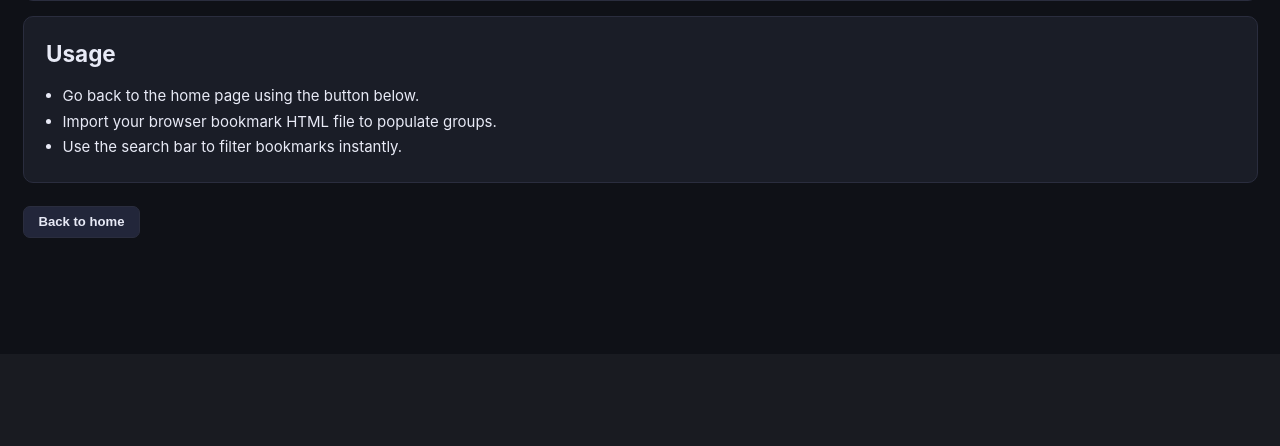
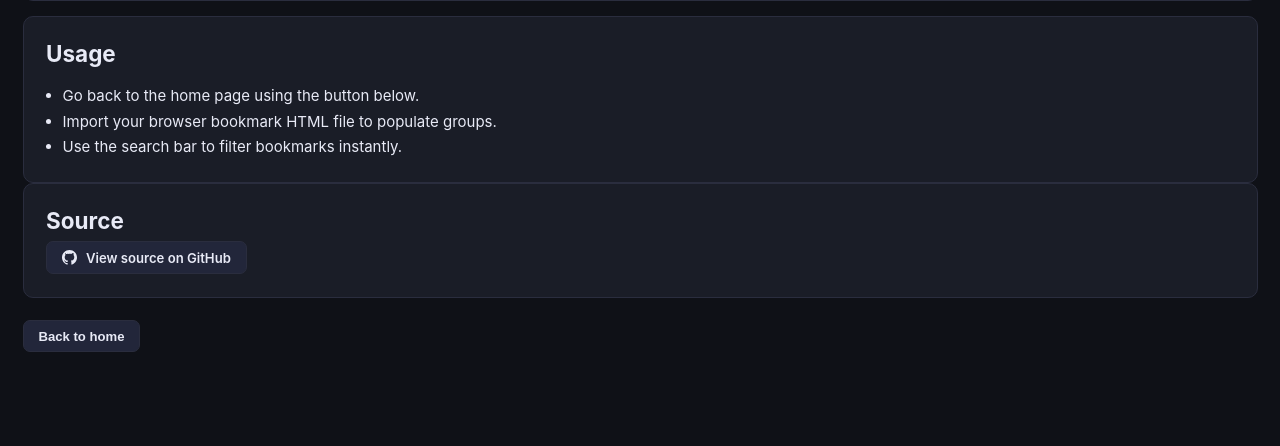
Before and after one commit to ftsiadimos/BookMark-App, a Flask app: page /about in a window 1280 px wide. Shown: the part 446-892 px from the top of the page. Before the commit the page ends 684 px from the top, so only its background shows below. Run offline with Flask 3, Linux system fonts and the light colour scheme.

Commit message:
bump version to 1.0.2; initialize database on first request; add GitHub source link to about page

```diff
--- a/app.py
+++ b/app.py
@@ -14,6 +14,15 @@ app.config["SQLALCHEMY_TRACK_MODIFICATIONS"] = False
 app.config["MAX_CONTENT_LENGTH"] = 16 * 1024 * 1024  # 16 MB max upload
 
 db = SQLAlchemy(app)
+
+_db_initialized = False
+
+@app.before_request
+def initialize_database():
+    global _db_initialized
+    if not _db_initialized:
+        db.create_all()
+        _db_initialized = True
 
 
 # ---------------------------------------------------------------------------
--- a/templates/about.html
+++ b/templates/about.html
@@ -47,6 +47,16 @@
         </div>
       </div>
 
+      <div class="tile" style="padding: 1.5rem; align-items: flex-start;">
+        <h2 style="margin-top:0;">Source</h2>
+        <a class="btn btn-secondary" href="https://github.com/ftsiadimos/BookMark-App" target="_blank" rel="noopener noreferrer" style="display: inline-flex; align-items: center; gap: 0.6rem; text-decoration: none;">
+          <svg xmlns="http://www.w3.org/2000/svg" viewBox="0 0 24 24" fill="currentColor" width="20" height="20" aria-hidden="true">
+            <path d="M12 0C5.37 0 0 5.37 0 12c0 5.3 3.438 9.8 8.205 11.387.6.113.82-.26.82-.577 0-.285-.01-1.04-.015-2.04-3.338.726-4.042-1.61-4.042-1.61-.546-1.385-1.333-1.754-1.333-1.754-1.09-.746.082-.73.082-.73 1.205.085 1.84 1.237 1.84 1.237 1.07 1.835 2.807 1.305 3.492.998.108-.776.42-1.305.763-1.605-2.665-.303-5.466-1.333-5.466-5.93 0-1.31.468-2.38 1.236-3.22-.124-.303-.536-1.523.117-3.176 0 0 1.008-.323 3.3 1.23A11.52 11.52 0 0 1 12 5.8c1.02.005 2.045.138 3.003.404 2.29-1.554 3.295-1.23 3.295-1.23.655 1.653.243 2.873.12 3.176.77.84 1.235 1.91 1.235 3.22 0 4.61-2.803 5.625-5.475 5.92.431.37.815 1.103.815 2.222 0 1.606-.015 2.898-.015 3.293 0 .32.216.694.825.576C20.565 21.796 24 17.3 24 12c0-6.63-5.37-12-12-12Z" />
+          </svg>
+          View source on GitHub
+        </a>
+      </div>
+
       <div class="modal-footer" style="justify-content: flex-start; margin-top: 1.5rem; padding: 0; background: transparent; box-shadow: none;">
         <button class="btn btn-secondary" onclick="window.location.href='/'">Back to home</button>
       </div>
```
Also changed, not shown: 1 other file.
